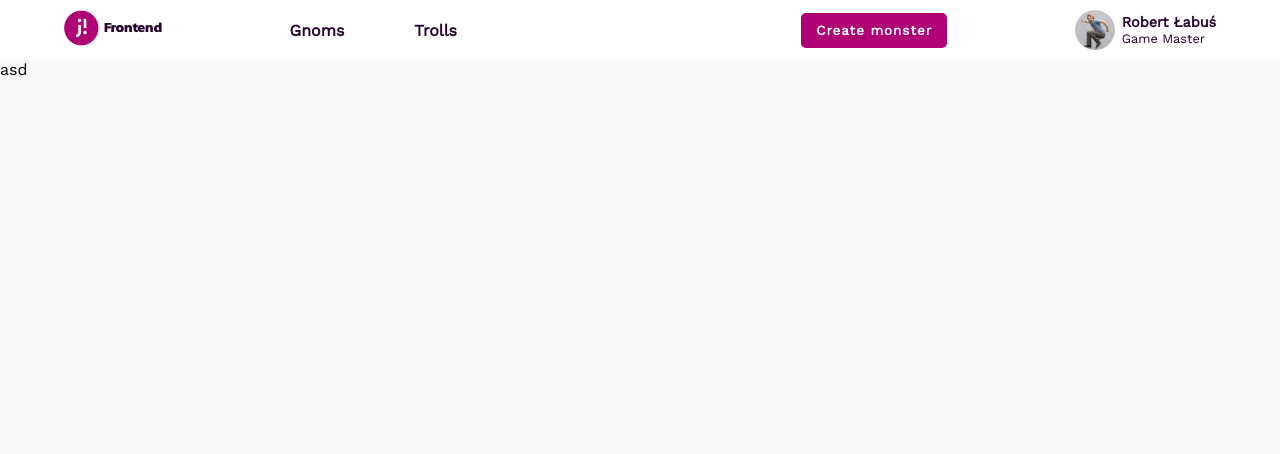
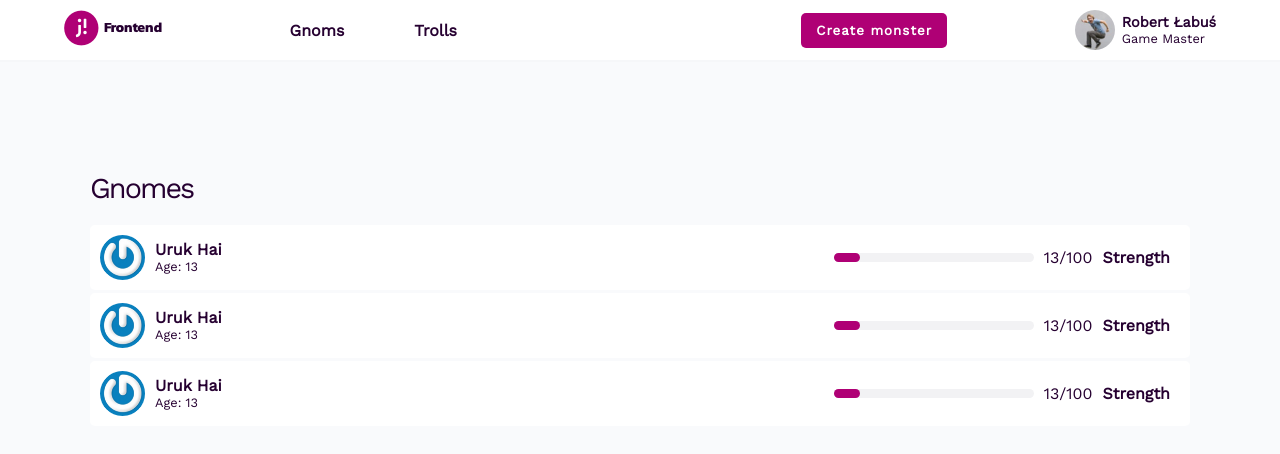
Before and after one commit to wandzi/jazzy-recruitment-task, a React (Create React App) app: page / in a window 1280 px wide. Shown: the top 454 px of the page. Built offline with nearby package versions, Linux system fonts and the light colour scheme.

Commit message:
Feat(Table, Gnome): Table and Gnome Components are done.

```diff
--- a/src/App.js
+++ b/src/App.js
@@ -9,7 +9,6 @@ function App() {
       <Nav />
       <Table />
     </div>
-
   );
 }
 
--- /dev/null
+++ b/src/Components/Gnome/Gnome.js
@@ -0,0 +1,31 @@
+import React from 'react';
+import GnomeAvatar from '../../../src/assets/gnome.png';
+import './Gnome.scss';
+
+const Gnome = () => {
+    return(
+        <div className="gnome-container">
+            <div className="gnome-info">
+            <img src={GnomeAvatar} alt="gnome avatar"></img>
+            <div className="gnome-details">
+                <div className="gnome-name">
+                    <p>Uruk Hai</p>
+                </div>
+                <div className="gnome-age">
+                    <p>Age: 13</p>
+                </div>
+            </div>
+            </div>
+
+            <div className="gnome-strength">
+                <div className="strength-bar">
+                    <div className="strength"></div>
+                </div>
+                <div className="strength-counter">13/100</div>
+                <div className="strength-title">Strength</div>
+            </div>
+        </div>
+    );
+}
+
+export default Gnome
--- /dev/null
+++ b/src/Components/Gnome/Gnome.scss
@@ -0,0 +1,60 @@
+@import "../../variables.scss";
+
+.gnome-container {
+    display: flex;
+    align-items: center;
+    justify-content: space-between;
+    height: 100%;
+    width: 100%;
+    margin-bottom: 3px;
+    background-color: $bgColor;
+    border-radius: 5px;
+    .gnome-info {
+        display: flex;
+        align-items: center;
+        justify-content: center;
+        img {
+            padding: 10px;
+            height: 45px;
+        }
+        .gnome-details {
+            .gnome-name {
+                font-weight: 600;
+            }
+            .gnome-age {
+                font-size: 0.8rem;
+            }
+            .gnome-name, .gnome-age {
+                p {
+                    margin: 0;
+                }
+            }
+        }
+    }
+    .gnome-strength {
+        display: flex;
+        align-items: center;
+        justify-content: center;
+        flex-direction: row;
+        .strength-bar{
+            width: 200px;
+            height: 9px;
+            margin-right: 10px;
+            background-color: #F2F2F4;
+            border-radius: 20px;
+            .strength {
+                width: 13%;
+                height: 9px;
+                background-color: $primaryColor;
+                border-radius: 20px;
+            }
+        }
+        .strength-title {
+            font-weight: 600;
+            margin-right: 20px;
+        }
+        .strength-counter {
+            margin-right: 10px;
+        }
+    }
+}
--- a/src/Components/Nav/Nav.scss
+++ b/src/Components/Nav/Nav.scss
@@ -6,7 +6,8 @@
     align-items: center;
     height: 100%;
     padding: 10px 0px;
-    background-color: $navBgColor;
+    background-color: $bgColor;
+    border-bottom: 2px solid $navShadow;
 }
 
 .tabs {
--- a/src/Components/Table/Table.js
+++ b/src/Components/Table/Table.js
@@ -1,5 +1,6 @@
 import React, { Component } from 'react';
 import './Table.scss';
+import Gnome from '../Gnome/Gnome';
 
 class Table extends Component {
     constructor() {
@@ -10,8 +11,13 @@ class Table extends Component {
     }
     render() {
         return(
-            <div className="table">
-                asd
+            <div className="container">
+                <div className="table-container">
+                    <h1>Gnomes</h1>
+                    <Gnome />
+                    <Gnome />
+                    <Gnome />
+                </div>
             </div>
         )
     }
--- a/src/Components/Table/Table.scss
+++ b/src/Components/Table/Table.scss
@@ -1,6 +1,16 @@
 @import "../../variables.scss";
 
-.table {
-    height: 100vh;
+.container {
+    margin: 0;
+    padding: 0;
     background-color: $tableBgColor;
+    color: $fontColor;
+    .table-container {
+        padding: 90px;
+        h1 {
+            font-size: 1.8rem;
+            font-weight: 300;
+            letter-spacing: -2px;
+        }
+    }
 }
--- a/src/variables.scss
+++ b/src/variables.scss
@@ -1,4 +1,5 @@
-$navBgColor: #FFFFFF;
+$bgColor: #FFFFFF;
+$navShadow: #F6F7F9;
 $tableBgColor: #F9FAFC;
 $primaryColor: #AF0075;
 $fontColor: #260031;
```
Also changed, not shown: src/assets/gnome.png (added).
